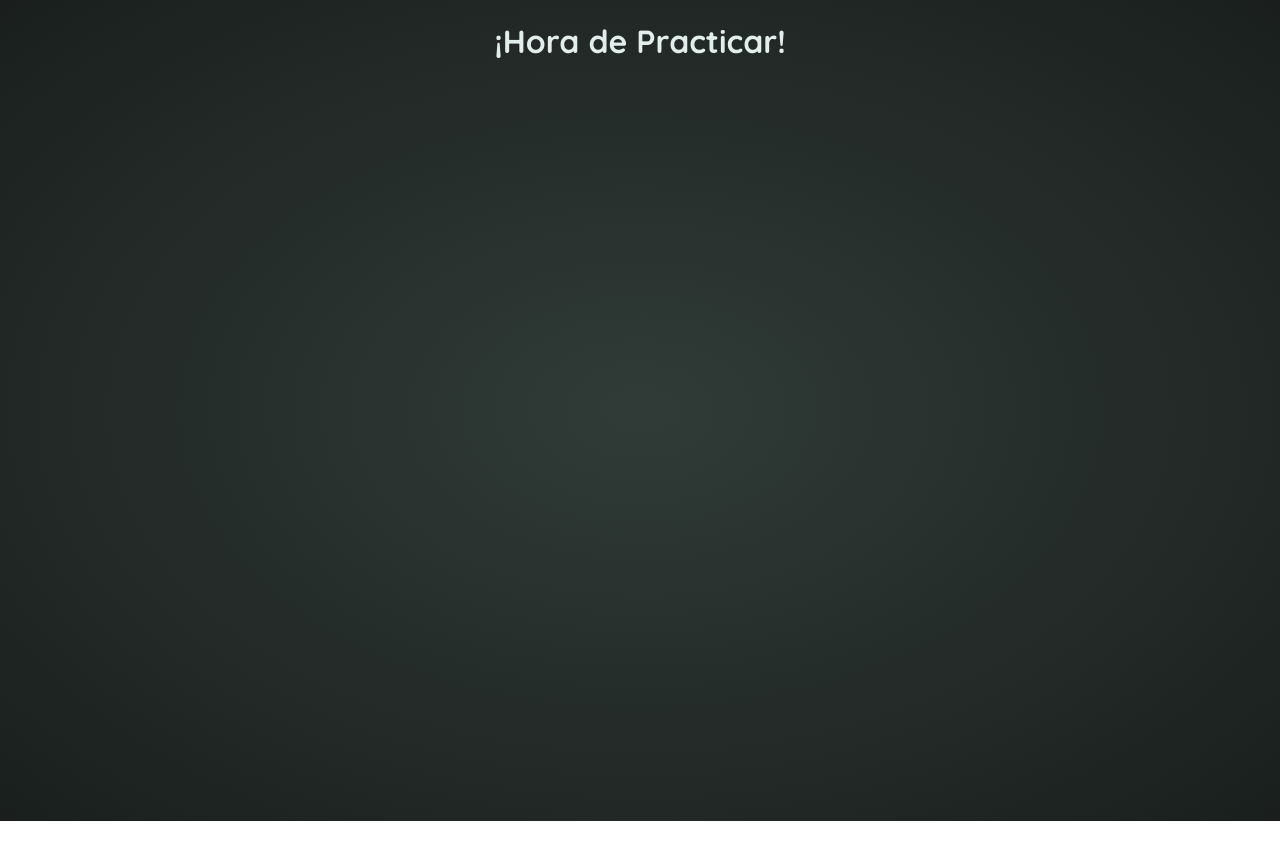
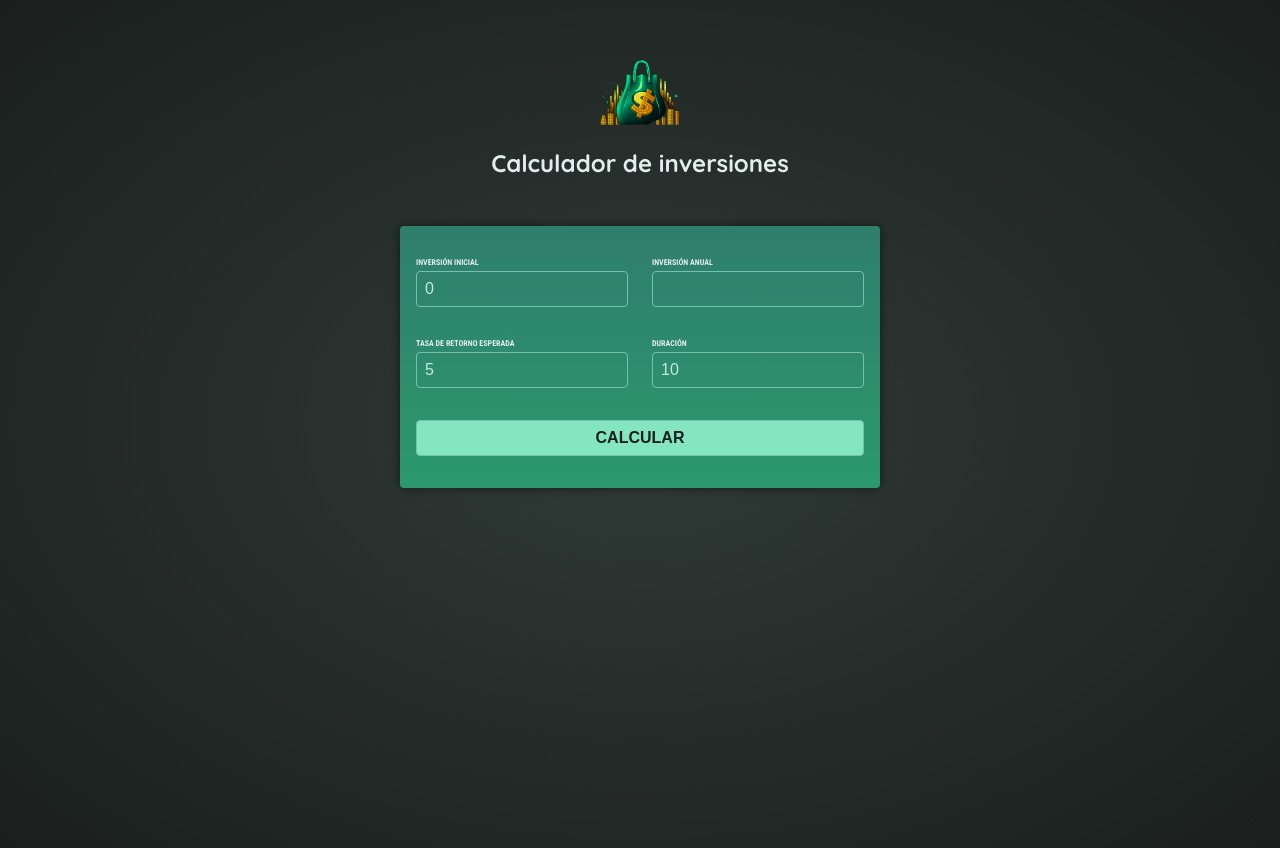
Before and after one commit to davedelf/Angular, an Angular app in the folder 03-calculador-de-inversiones/: page / in a window 1280 px wide. Before the commit the page ends 821 px from the top, so only its background shows below. Built offline with nearby package versions, Linux system fonts and the light colour scheme.

Commit message:
comunicaciòn cruzada entre componentes con Outputs

```diff
--- a/03-calculador-de-inversiones/src/app/app.component.html
+++ b/03-calculador-de-inversiones/src/app/app.component.html
@@ -1 +1,2 @@
-<h1 class="centrar">¡Hora de Practicar!</h1>
+<app-encabezado />
+<app-ingreso-usuario (calcular)="alCalcularResultadosInversion($event)"/>
--- a/03-calculador-de-inversiones/src/app/app.component.ts
+++ b/03-calculador-de-inversiones/src/app/app.component.ts
@@ -1,8 +1,41 @@
 import { Component } from '@angular/core';
+import { Encabezado } from './encabezado/encabezado.component';
+import { IngresoUsuario } from './ingreso-usuario/ingreso-usuario.component';
 
 @Component({
   selector: 'app-raiz',
   standalone: true,
   templateUrl: './app.component.html',
+  imports: [Encabezado, IngresoUsuario],
 })
-export class AppComponent {}
+export class AppComponent {
+  alCalcularResultadosInversion(info: {
+    inversionInicial: number;
+    inversionAnual: number;
+    rendimientoEsperado: number;
+    duracion: number;
+  }) {
+    const { inversionInicial, inversionAnual, rendimientoEsperado, duracion } =
+      info;
+    const datosAnuales = [];
+    let valorInversion = inversionInicial;
+
+    for (let i = 0; i < duracion; i++) {
+      const anio = i + 1;
+      const interesGanadoEnAnio = valorInversion * (rendimientoEsperado / 100);
+      valorInversion += interesGanadoEnAnio + inversionAnual;
+      const interesTotal =
+        valorInversion - inversionAnual * anio - inversionInicial;
+      datosAnuales.push({
+        anio: anio,
+        interes: interesGanadoEnAnio,
+        valorFinalAnio: valorInversion,
+        inversionAnual: inversionAnual,
+        interesTotal: interesTotal,
+        montoTotalInvertido: inversionInicial + inversionAnual * anio,
+      });
+    }
+
+    console.log(datosAnuales);
+  }
+}
--- a/03-calculador-de-inversiones/src/app/encabezado/encabezado.component.html
+++ b/03-calculador-de-inversiones/src/app/encabezado/encabezado.component.html
@@ -1 +1,6 @@
-<p>encabezado works!</p>
+<header>
+    <img src="logo-calculador-inversiones.png" alt="bolsa de dinero">
+    <h1>
+        Calculador de inversiones
+    </h1>
+</header>
--- a/03-calculador-de-inversiones/src/app/encabezado/encabezado.component.ts
+++ b/03-calculador-de-inversiones/src/app/encabezado/encabezado.component.ts
@@ -7,6 +7,6 @@ import { Component } from '@angular/core';
   templateUrl: './encabezado.component.html',
   styleUrl: './encabezado.component.css'
 })
-export class EncabezadoComponent {
+export class Encabezado {
 
 }
--- a/03-calculador-de-inversiones/src/app/ingreso-usuario/ingreso-usuario.component.html
+++ b/03-calculador-de-inversiones/src/app/ingreso-usuario/ingreso-usuario.component.html
@@ -1 +1,36 @@
-<p>ingreso-usuario works!</p>
+<form (ngSubmit)="alEnviar()">
+    <div class="grupo-entrada">
+        <p>
+            <label for="inversion-inicial">
+                Inversión Inicial
+            </label>
+            <input id="inversion-inicial" name="inversion-inicial" type="number"
+                [(ngModel)]="inversionInicialIngresada" />
+        </p>
+        <p>
+            <label for="inversion-anual">
+                Inversión Anual
+            </label>
+            <input id="inversion-anual" name="inversion-anual" type="number" [(ngModel)]="inversionAnualIngresada" />
+        </p>
+    </div>
+    <div class="grupo-entrada">
+        <p>
+            <label for="rendimiento-espereado">
+                Tasa de Retorno Esperada
+            </label>
+            <input id="rendimiento-espereado" name="rendimiento-espereado" type="number"
+                [(ngModel)]="rendimientoEsperadoIngresado" />
+        </p>
+        <p>
+            <label for="duracion">
+                Duración
+            </label>
+            <input id="duracion" type="number" name="duracion" [(ngModel)]="duracionIngresada" />
+        </p>
+    </div>
+
+    <p>
+        <button>Calcular</button>
+    </p>
+</form>
--- a/03-calculador-de-inversiones/src/app/ingreso-usuario/ingreso-usuario.component.ts
+++ b/03-calculador-de-inversiones/src/app/ingreso-usuario/ingreso-usuario.component.ts
@@ -1,12 +1,32 @@
-import { Component } from '@angular/core';
+import { Component, EventEmitter, Input, Output, output } from '@angular/core';
+import { FormsModule } from '@angular/forms';
 
 @Component({
   selector: 'app-ingreso-usuario',
   standalone: true,
-  imports: [],
+  imports: [FormsModule],
   templateUrl: './ingreso-usuario.component.html',
-  styleUrl: './ingreso-usuario.component.css'
+  styleUrl: './ingreso-usuario.component.css',
 })
-export class IngresoUsuarioComponent {
+export class IngresoUsuario {
+  @Output() calcular = new EventEmitter<{
+    inversionInicial: number;
+    inversionAnual: number;
+    rendimientoEsperado: number;
+    duracion: number;
+  }>();
 
+  inversionInicialIngresada = '0';
+  inversionAnualIngresada = '0;';
+  rendimientoEsperadoIngresado = '5';
+  duracionIngresada = '10';
+
+  alEnviar() {
+    this.calcular.emit({
+      inversionInicial:+this.inversionInicialIngresada,
+      duracion:+this.duracionIngresada,
+      rendimientoEsperado:+this.rendimientoEsperadoIngresado,
+      inversionAnual:+this.inversionAnualIngresada,
+    });
+  }
 }
--- a/03-calculador-de-inversiones/src/app/resultado-inversion/resultado-inversion.component.ts
+++ b/03-calculador-de-inversiones/src/app/resultado-inversion/resultado-inversion.component.ts
@@ -7,6 +7,6 @@ import { Component } from '@angular/core';
   templateUrl: './resultado-inversion.component.html',
   styleUrl: './resultado-inversion.component.css'
 })
-export class ResultadoInversionComponent {
+export class ResultadoInversion {
 
 }
```
Also changed, not shown: 1 other file (tests, documents, lock files or other folders).
